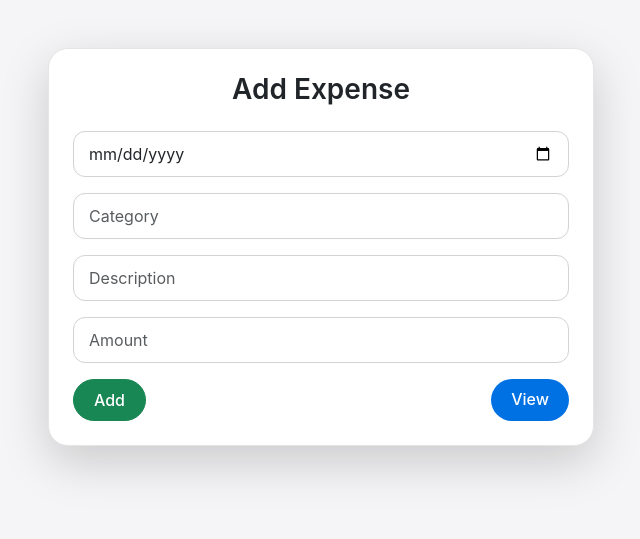
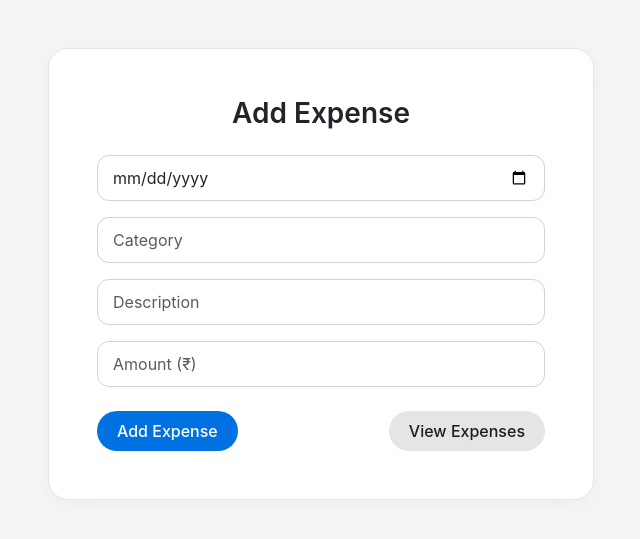
Before and after one commit to sankett020/Expense-Tracker, a Flask app: page / in a window 1280 px wide. Shown: the part 57-596 px from the top of the page, without its empty margins (319-959 px from the left). Run offline with Flask 3, Linux system fonts and the light colour scheme.

Commit message:
Revise expense form layout and button styles
Updated the expense form layout and button styles.

```diff
--- a/templates/index.html
+++ b/templates/index.html
@@ -3,8 +3,8 @@
 
 <div class="row justify-content-center">
     <div class="col-md-6">
-        <div class="card p-4 shadow-lg">
-            <h3 class="text-center mb-4">Add Expense</h3>
+        <div class="card p-5">
+            <h3 class="mb-4 text-center">Add Expense</h3>
 
             <form action="/add" method="POST">
                 <div class="mb-3">
@@ -19,13 +19,13 @@
                     <input type="text" name="description" class="form-control" placeholder="Description">
                 </div>
 
-                <div class="mb-3">
-                    <input type="number" step="0.01" name="amount" class="form-control" placeholder="Amount" required>
+                <div class="mb-4">
+                    <input type="number" step="0.01" name="amount" class="form-control" placeholder="Amount (₹)" required>
                 </div>
 
                 <div class="d-flex justify-content-between">
-                    <button class="btn btn-success">Add</button>
-                    <a href="/view" class="btn btn-primary">View</a>
+                    <button class="btn btn-primary">Add Expense</button>
+                    <a href="/view" class="btn btn-secondary">View Expenses</a>
                 </div>
             </form>
         </div>
```
